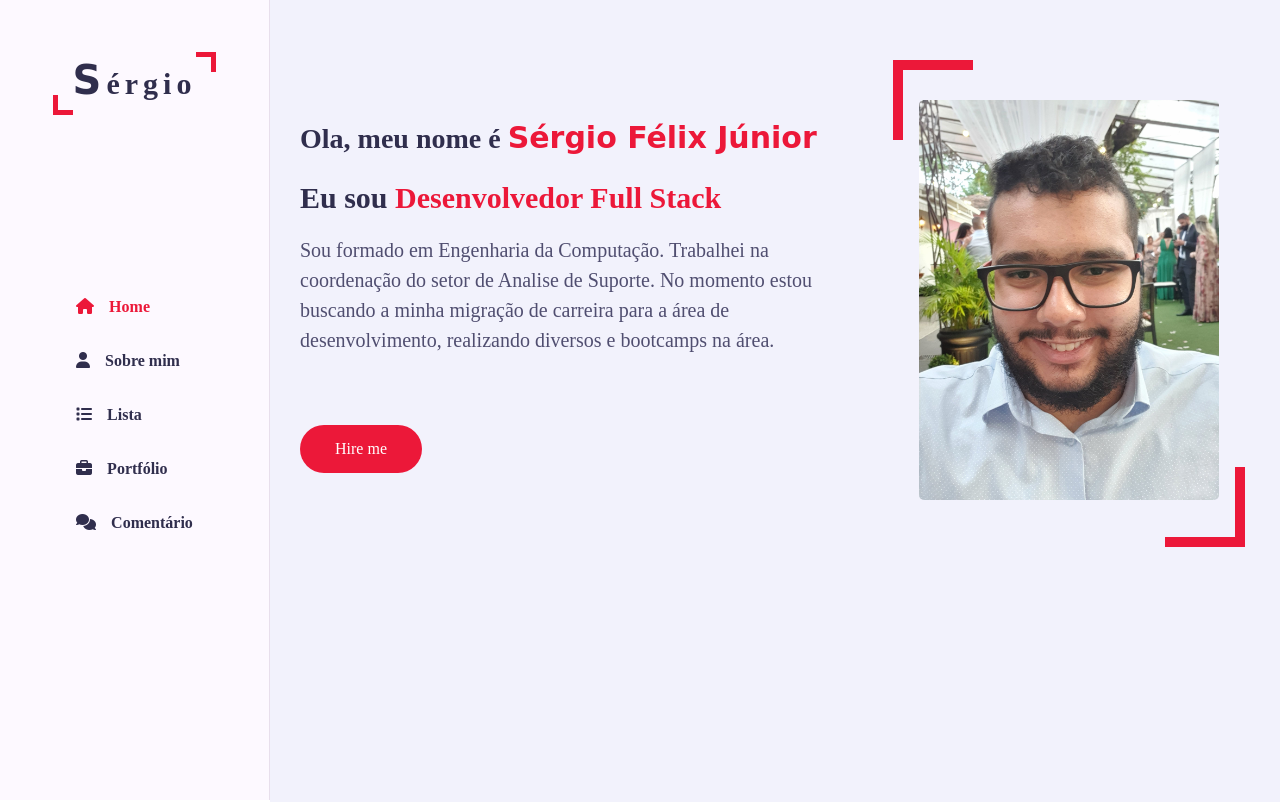
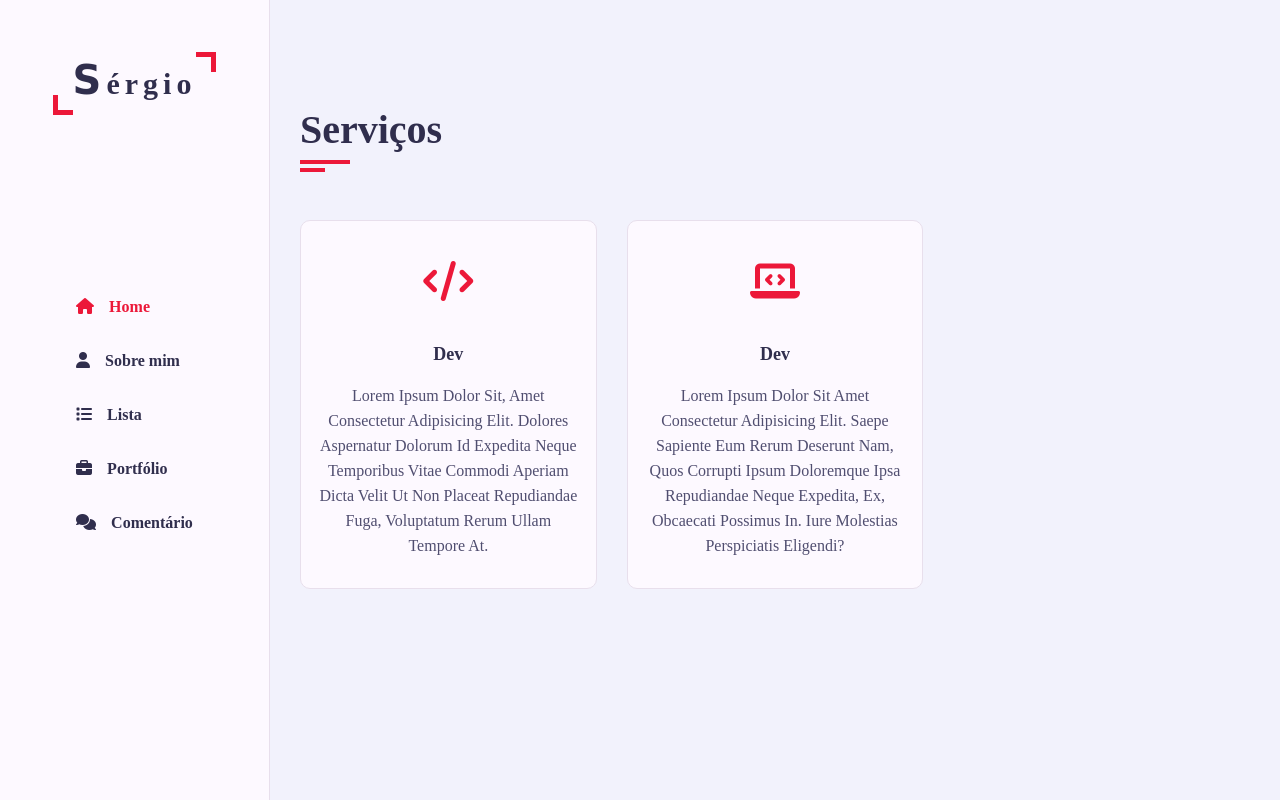
Before and after one commit to sergioj1123/personalWebsite, a plain HTML site: page index.html in a window 1280 px wide. Shown: the top 802 px of the page. Drawn offline with Linux system fonts and the light colour scheme; a web font is replaced by a local one.

Commit message:
Seção de serviços

```diff
--- a/index.html
+++ b/index.html
@@ -15,7 +15,7 @@
   </head>
   <body>
     <div class="main-container">
-      <div class="aside">
+      <nav class="aside">
         <div class="logo">
           <a href="#"><span>S</span>érgio</a>
         </div>
@@ -39,9 +39,9 @@
             <a href="#"><i class="fa fa-comments"></i>Comentário</a>
           </li>
         </ul>
-      </div>
+      </nav>
       <div class="main-content">
-        <section class="home section">
+        <section class="home section hidden">
           <div class="container">
             <div class="row">
               <div class="home-info padd-15">
@@ -65,7 +65,7 @@
             </div>
           </div>
         </section>
-        <section class="section about">
+        <section class="section about hidden">
           <div class="container">
             <div class="row">
               <div class="section-title padd-15">
@@ -97,7 +97,25 @@
                         <p>Aniversário: <span>17 de Janeiro</span></p>
                       </div>
                       <div class="info-item padd-15">
-                        <p>Website: <span>www.colocardepois.com</span></p>
+                        <p>
+                          Linkedin:
+                          <span
+                            ><a
+                              href="https://www.linkedin.com/in/s%C3%A9rgio-f%C3%A9lix-j%C3%BAnior-592163181"
+                              >https://www.linkedin.com/in/s%C3%A9rgio-f%C3%A9lix-j%C3%BAnior-592163181</a
+                            ></span
+                          >
+                        </p>
+                      </div>
+                      <div class="info-item padd-15">
+                        <p>
+                          GitHub:
+                          <span
+                            ><a href="https://github.com/sergioj1123"
+                              >https://github.com/sergioj1123</a
+                            ></span
+                          >
+                        </p>
                       </div>
                       <div class="info-item padd-15">
                         <p>E-mail: <span>sergiojunior9@hotmail.com</span></p>
@@ -254,6 +272,45 @@
             </div>
           </div>
         </section>
+        <section class="service section">
+          <div class="container">
+            <div class="row">
+              <div class="section-title padd-15">
+                <h2>Serviços</h2>
+              </div>
+            </div>
+            <div class="row">
+              <div class="service-item padd-15">
+                <div class="service-item-inner">
+                  <div class="icon">
+                    <i class="fa fa-code"></i>
+                  </div>
+                  <h4>Dev</h4>
+                  <p>
+                    Lorem ipsum dolor sit, amet consectetur adipisicing elit.
+                    Dolores aspernatur dolorum id expedita neque temporibus
+                    vitae commodi aperiam dicta velit ut non placeat repudiandae
+                    fuga, voluptatum rerum ullam tempore at.
+                  </p>
+                </div>
+              </div>
+              <div class="service-item padd-15">
+                <div class="service-item-inner">
+                  <div class="icon">
+                    <i class="fa fa-laptop-code"></i>
+                  </div>
+                  <h4>Dev</h4>
+                  <p>
+                    Lorem ipsum dolor sit amet consectetur adipisicing elit.
+                    Saepe sapiente eum rerum deserunt nam, quos corrupti ipsum
+                    doloremque ipsa repudiandae neque expedita, ex, obcaecati
+                    possimus in. Iure molestias perspiciatis eligendi?
+                  </p>
+                </div>
+              </div>
+            </div>
+          </div>
+        </section>
       </div>
     </div>
     <!-- Carregando JavaScript -->
--- a/pages/index.css
+++ b/pages/index.css
@@ -535,3 +535,65 @@ h3.my-profession {
   text-align: justify;
   color: var(--text-black-700);
 }
+
+.service .container {
+  padding-bottom: 40px;
+}
+
+.service .service-item {
+  margin-bottom: 30px;
+  flex: 0 0 33.33%;
+  max-width: 33.33%;
+}
+
+.service .service-item .service-item-inner {
+  background-color: var(--bg-black-100);
+  border: 1px solid var(--bg-black-50);
+  border-radius: 10px;
+  padding: 30px 15px;
+  text-align: center;
+  transition: all 0.3s ease;
+}
+.service .service-item .service-item-inner:hover {
+  box-shadow: 0 0 20px rgba(48, 46, 77, 0.15);
+}
+.service .service-item .service-item-inner .icon {
+  height: 60px;
+  width: 60px;
+  border-radius: 50%;
+  display: block;
+  margin: 0 auto 30px;
+  text-align: center;
+  transition: all 0.3s ease;
+}
+
+.service .service-item .service-item-inner .icon .fa {
+  font-size: 40px;
+  line-height: 60px;
+  color: var(--skin-color);
+  transition: all 0.3s ease;
+}
+
+.service .service-item .service-item-inner:hover .icon {
+  background: var(--skin-color);
+}
+
+.service .service-item .service-item-inner:hover .icon .fa {
+  font-size: 25px;
+  color: #ffff;
+}
+
+.service .service-item .service-item-inner h4 {
+  font-size: 18px;
+  margin-bottom: 15px;
+  color: var(--text-black-900);
+  text-transform: capitalize;
+  font-weight: 700;
+}
+
+.service .service-item .service-item-inner p {
+  font-size: 16px;
+  color: var(--text-black-700);
+  text-transform: capitalize;
+  line-height: 25px;
+}
```
